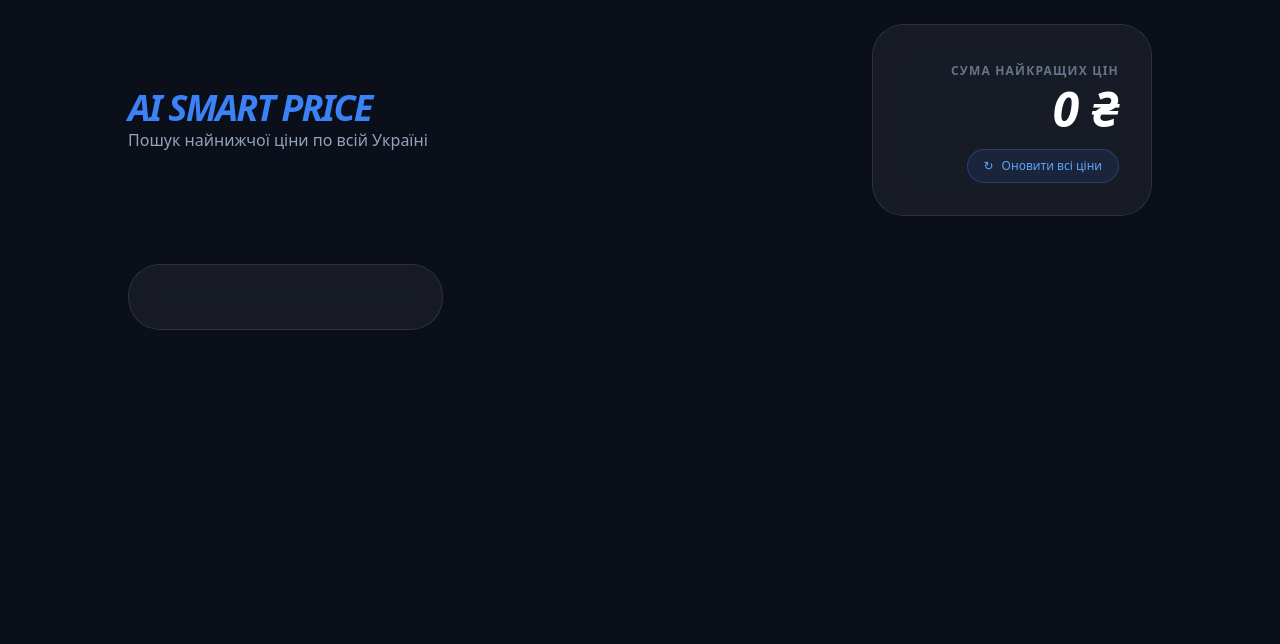
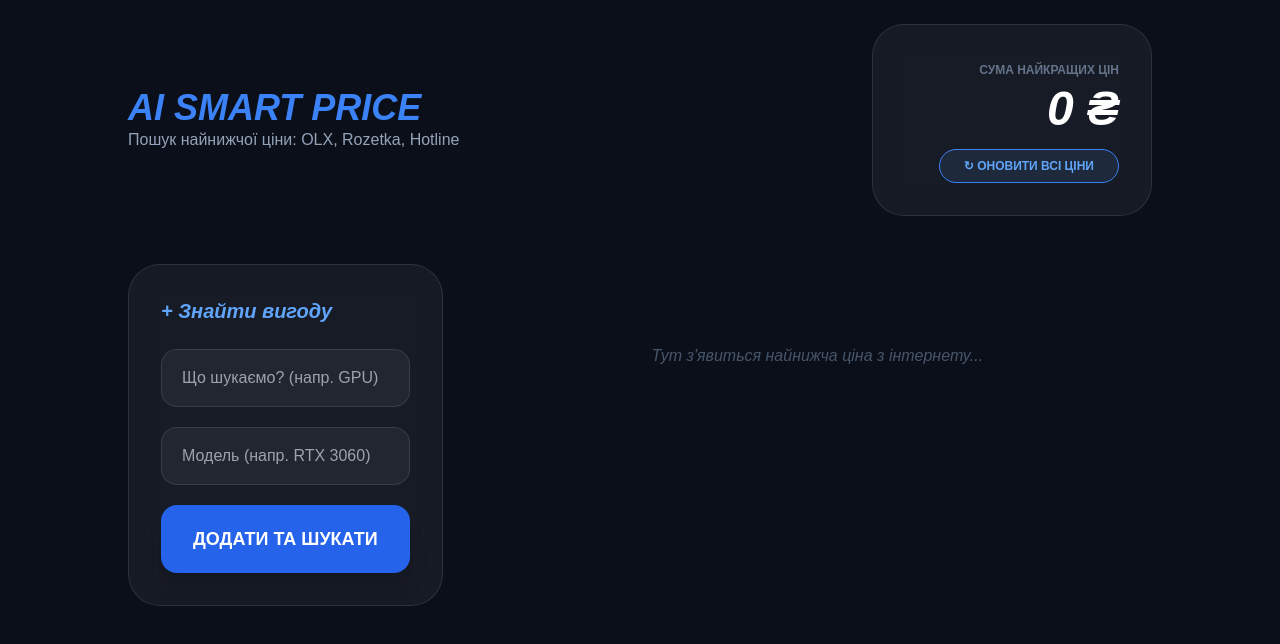
Before and after one commit to Lesiv-Aleksandr/ai-pc-configurator, a website: page index.html in a window 1280 px wide. Drawn offline with nearby package versions, Linux system fonts and the light colour scheme.

Commit message:
Update index.html

```diff
--- a/index.html
+++ b/index.html
@@ -3,31 +3,52 @@
 <head>
     <meta charset="UTF-8">
     <meta name="viewport" content="width=device-width, initial-scale=1.0">
-    <title>AI Smart Price</title>
+    <title>AI SMART PRICE</title>
     <script src="https://cdn.tailwindcss.com"></script>
     <style>
         .glass { background: rgba(255, 255, 255, 0.05); backdrop-filter: blur(15px); border: 1px solid rgba(255,255,255,0.1); }
-        body { background: #0b0f1a; color: white; min-height: 100vh; font-family: system-ui, sans-serif; }
-        .btn-update { background: rgba(59, 130, 246, 0.1); border: 1px solid rgba(59, 130, 246, 0.3); }
-        .btn-update:hover { background: rgba(59, 130, 246, 0.2); }
+        body { background: #0b0f1a; color: white; min-height: 100vh; font-family: sans-serif; }
+        .update-btn { background: #1e293b; border: 1px solid #3b82f6; transition: all 0.3s; }
+        .update-btn:hover { background: #3b82f6; color: white; transform: scale(1.05); }
     </style>
 </head>
 <body class="p-6">
     <div class="max-w-5xl mx-auto">
         <header class="flex flex-col md:flex-row justify-between items-center mb-12 gap-6">
             <div>
-                <h1 class="text-4xl font-black italic tracking-tighter text-blue-500 uppercase">AI SMART PRICE</h1>
-                <p class="text-slate-400">Пошук найнижчої ціни по всій Україні</p>
+                <h1 class="text-4xl font-black italic text-blue-500 uppercase">AI SMART PRICE</h1>
+                <p class="text-slate-400">Пошук найнижчої ціни: OLX, Rozetka, Hotline</p>
             </div>
             <div class="glass p-8 rounded-[2rem] text-right min-w-[280px]">
-                <span class="text-xs uppercase tracking-widest text-slate-500 font-bold">Сума найкращих цін</span>
+                <span class="text-xs uppercase text-slate-500 font-bold">Сума найкращих цін</span>
                 <div id="grand-total" class="text-5xl font-black italic mt-1 text-white">0 ₴</div>
-                <button onclick="refreshAllPrices()" class="btn-update text-blue-400 text-xs px-4 py-2 rounded-full mt-4 transition-all flex items-center gap-2 ml-auto">
-                    <span>↻</span> Оновити всі ціни
+                <button onclick="refreshAllPrices()" class="update-btn text-blue-400 text-xs px-6 py-2 rounded-full mt-4 font-bold">
+                    ↻ ОНОВИТИ ВСІ ЦІНИ
                 </button>
             </div>
         </header>
 
         <div class="grid grid-cols-1 lg:grid-cols-3 gap-10">
             <aside class="glass p-8 rounded-[2rem] h-fit">
-                <h2 class
+                <h2 class="text-xl font-bold mb-6 italic text-blue-400">+ Знайти вигоду</h2>
+                <div class="space-y-5">
+                    <input list="type-list" id="comp-type" placeholder="Що шукаємо? (напр. GPU)" class="w-full bg-white/5 border border-white/10 rounded-2xl px-5 py-4 outline-none focus:border-blue-500">
+                    <datalist id="type-list"></datalist>
+
+                    <input list="model-list" id="comp-model" placeholder="Модель (напр. RTX 3060)" class="w-full bg-white/5 border border-white/10 rounded-2xl px-5 py-4 outline-none focus:border-blue-500">
+                    <datalist id="model-list"></datalist>
+
+                    <button onclick="handleFormSubmit()" class="w-full bg-blue-600 hover:bg-blue-500 py-5 rounded-2xl font-bold text-lg shadow-xl active:scale-95 transition-all">
+                        ДОДАТИ ТА ШУКАТИ
+                    </button>
+                </div>
+            </aside>
+
+            <main class="lg:col-span-2 space-y-4" id="components-container">
+                <div class="text-center py-20 text-slate-600 italic">Тут з'явиться найнижча ціна з інтернету...</div>
+            </main>
+        </div>
+    </div>
+    <script src="script.js"></script>
+</body>
+</html>
```
